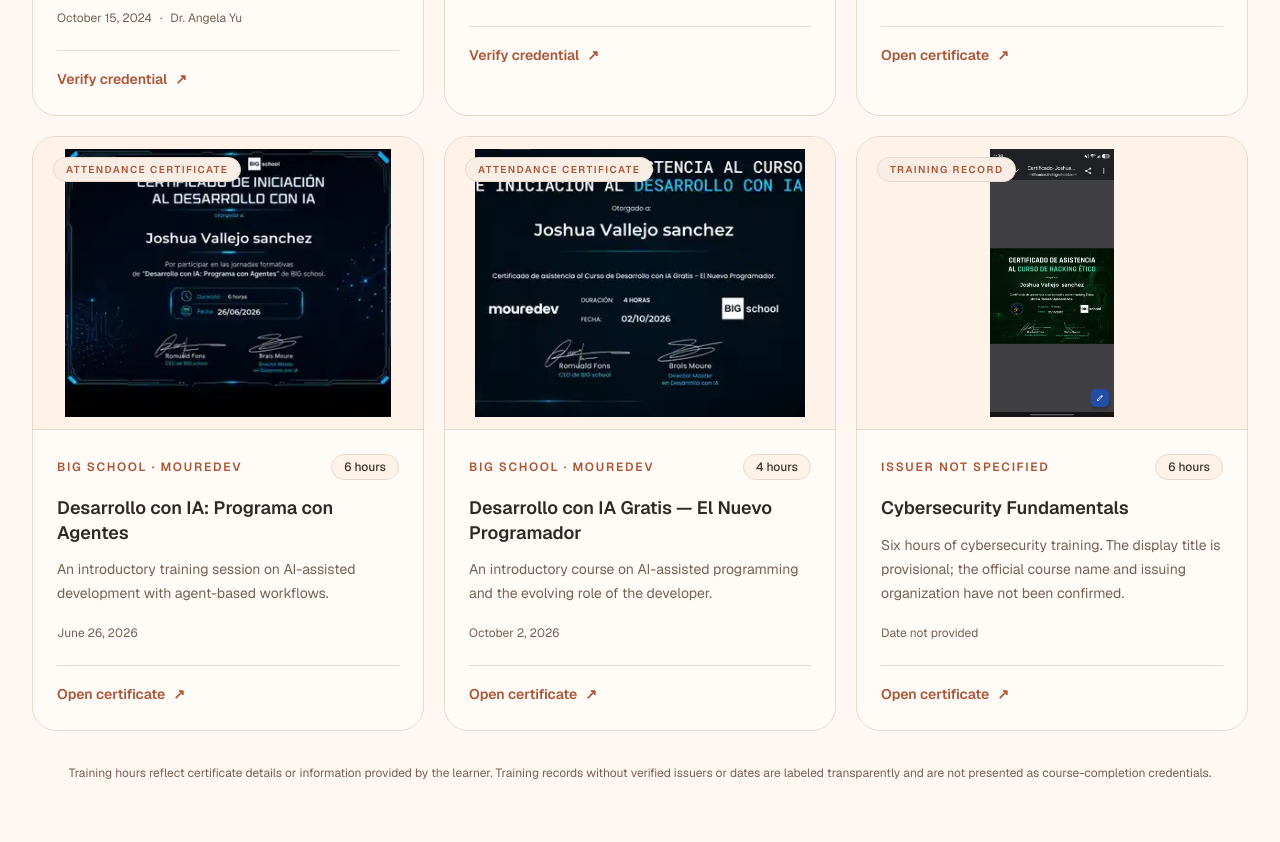
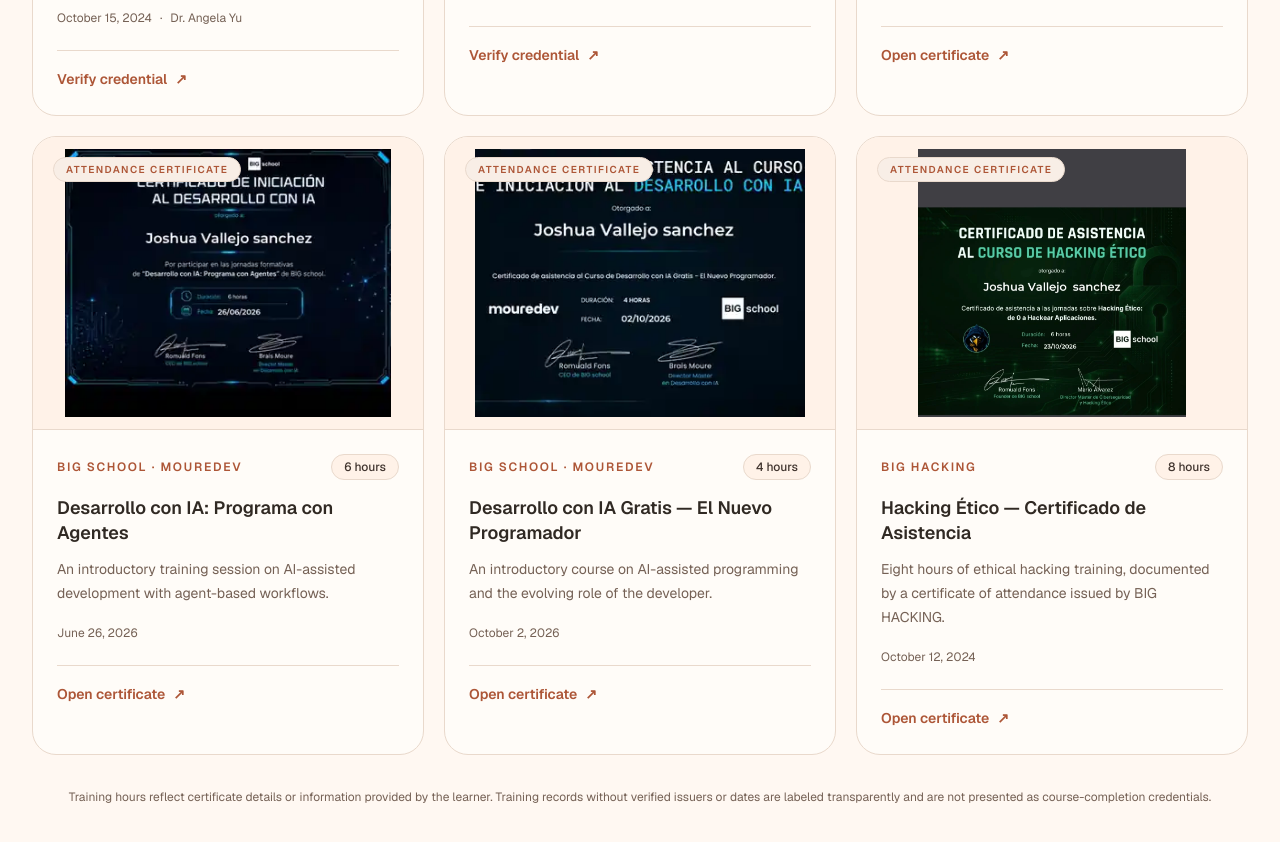
Before and after one commit to Dleteo/Nexus-AI, a Next.js app: page /portfolio in a window 1280 px wide. Shown: the part 2580-3422 px from the top of the page. Built offline with nearby package versions, Linux system fonts and the light colour scheme; no server answers.

Commit message:
Correct authentic ethical hacking certificate details and cropped image

```diff
--- a/data/certifications.ts
+++ b/data/certifications.ts
@@ -75,14 +75,14 @@ export const certifications: Certification[] = [
   },
   {
     id: "cybersecurity-fundamentals",
-    title: "Cybersecurity Fundamentals",
-    issuer: "Issuer not specified",
-    credentialType: "Training record",
-    date: "Date not provided",
-    hours: 6,
-    image: "/certificates/Cibersecurity.webp",
+    title: "Hacking Ético — Certificado de Asistencia",
+    issuer: "BIG HACKING",
+    credentialType: "Attendance certificate",
+    date: "October 12, 2024",
+    hours: 8,
+    image: "/certificates/ethical-hacking.webp",
     description:
-      "Six hours of cybersecurity training. The display title is provisional; the official course name and issuing organization have not been confirmed.",
+      "Eight hours of ethical hacking training, documented by a certificate of attendance issued by BIG HACKING.",
   },
 ];
 
```
